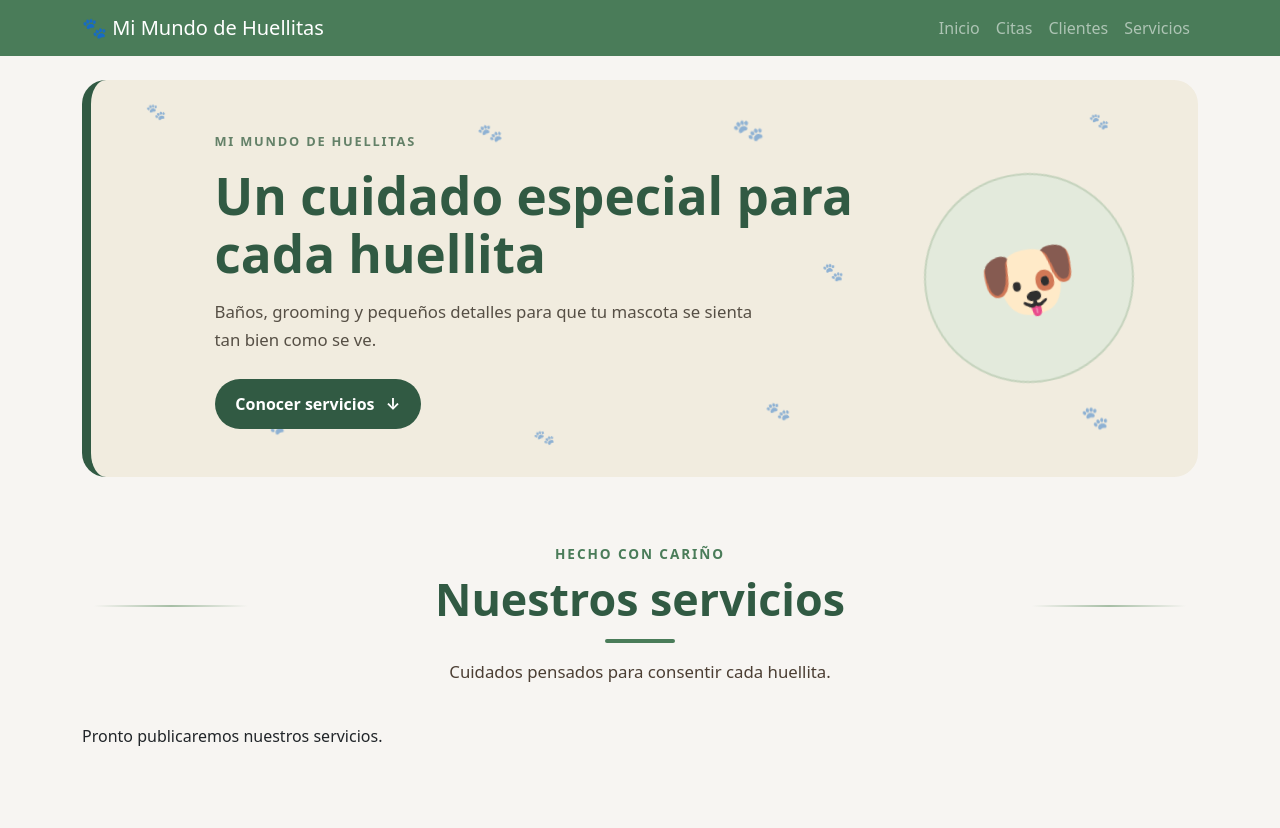
After one commit to Juzzl/mundo-huellitas, a Django app: page /servicios/ in a window 1280 px wide. The commit adds this page. Run offline with Django 5.2, Linux system fonts and the light colour scheme; data that the repository does not hold is empty.

Commit message:
ajustes
ajustes

```diff
--- a/mundo_huellitas/urls.py
+++ b/mundo_huellitas/urls.py
@@ -16,8 +16,12 @@ Including another URLconf
 """
 from django.contrib import admin
 from django.urls import path, include
+from django.views.generic import TemplateView
 
 urlpatterns = [
     path('admin/', admin.site.urls),
-    path('', include('citas.urls')),
+    path('', TemplateView.as_view(template_name='inicio.html'), name='inicio'),
+    path('citas/', include('citas.urls')),
+    path('clientes/', include('clientes.urls')),
+    path('servicios/', include('servicios.urls')),
 ]
--- a/templates/base.html
+++ b/templates/base.html
@@ -14,7 +14,7 @@
         <div class="container">
             <a class="navbar-brand" href="/">🐾 Mi Mundo de Huellitas</a>
             <ul class="navbar-nav">
-                <li class="nav-item"><a class="nav-link" href="/inicio/">Inicio</a></li>
+                <li class="nav-item"><a class="nav-link" href="/">Inicio</a></li>
                 <li class="nav-item"><a class="nav-link" href="/citas/agenda/">Citas</a></li>
                 <li class="nav-item"><a class="nav-link" href="/clientes/">Clientes</a></li>
                 <li class="nav-item"><a class="nav-link" href="/servicios/">Servicios</a></li>
--- /dev/null
+++ b/templates/servicios/lista.html
@@ -0,0 +1,116 @@
+{% extends "base.html" %}
+
+{% block titulo %}Servicios | Mi Mundo de Huellitas{% endblock %}
+
+{% block contenido %}
+<div class="pagina-servicios">
+
+
+    <header class="servicios-bienvenida">
+        <div class="servicios-bienvenida__huellitas" aria-hidden="true">
+            <span>🐾</span>
+            <span>🐾</span>
+            <span>🐾</span>
+            <span>🐾</span>
+            <span>🐾</span>
+            <span>🐾</span>
+            <span>🐾</span>
+            <span>🐾</span>
+            <span>🐾</span>
+        </div>
+        <div class="servicios-bienvenida__texto">
+            <span class="servicios-bienvenida__etiqueta">
+                MI MUNDO DE HUELLITAS
+            </span>
+
+            <h1>Un cuidado especial para cada huellita</h1>
+
+            <p>
+                Baños, grooming y pequeños detalles para que tu mascota
+                se sienta tan bien como se ve.
+            </p>
+
+            <a href="#catalogo" class="servicios-bienvenida__boton">
+                Conocer servicios <span aria-hidden="true">↓</span>
+            </a>
+        </div>
+
+        <div class="servicios-bienvenida__adorno" aria-hidden="true">
+            🐶
+        </div>
+    </header>
+
+    <section id="catalogo"
+             class="servicios-catalogo"
+             aria-labelledby="titulo-catalogo">
+
+        <div class="servicios-catalogo__encabezado">
+            <div>
+                <span class="servicios-catalogo__etiqueta">
+                    Hecho con cariño
+                </span>
+                <h2 id="titulo-catalogo">Nuestros servicios</h2>
+            </div>
+
+            <p>Cuidados pensados para consentir cada huellita.</p>
+        </div>
+
+        <div class="row g-4">
+            {% for servicio in servicios %}
+            <div class="col-12 col-lg-6">
+                <article class="servicio-ficha">
+
+                    <div class="servicio-ficha__superior">
+                        <span class="servicio-ficha__numero">
+                            {{ forloop.counter|stringformat:"02d" }}
+                        </span>
+                        <span class="servicio-ficha__tipo">
+                            {{ servicio.get_tipo_display }}
+                        </span>
+                    </div>
+
+                    <div class="servicio-ficha__contenido">
+                        <div class="servicio-ficha__icono" aria-hidden="true">
+                            🐶
+                        </div>
+
+                        <h3>{{ servicio.nombre }}</h3>
+
+                        {% if servicio.descripcion %}
+                        <p>{{ servicio.descripcion|linebreaksbr }}</p>
+                        {% endif %}
+                    </div>
+
+                    <details class="servicio-ficha__tarifas">
+                        <summary>
+                            <span>Ver tarifas</span>
+                            <span class="servicio-ficha__flecha"
+                                  aria-hidden="true">⌄</span>
+                        </summary>
+
+                        <div class="servicio-ficha__lista">
+                            {% for tarifa in servicio.tarifas.all %}
+                            <div class="servicio-ficha__fila">
+                                <span>{{ tarifa.get_aplica_a_display }}</span>
+                                <strong>₡{{ tarifa.precio|floatformat:0 }}</strong>
+                            </div>
+                            {% empty %}
+                            <p>Consulta el precio de este servicio.</p>
+                            {% endfor %}
+                        </div>
+                    </details>
+
+                </article>
+            </div>
+            {% empty %}
+            <div class="col-12">
+                <p class="servicios-vacio">
+                    Pronto publicaremos nuestros servicios.
+                </p>
+            </div>
+            {% endfor %}
+        </div>
+    </section>
+
+</div>
+{% endblock %}
```
